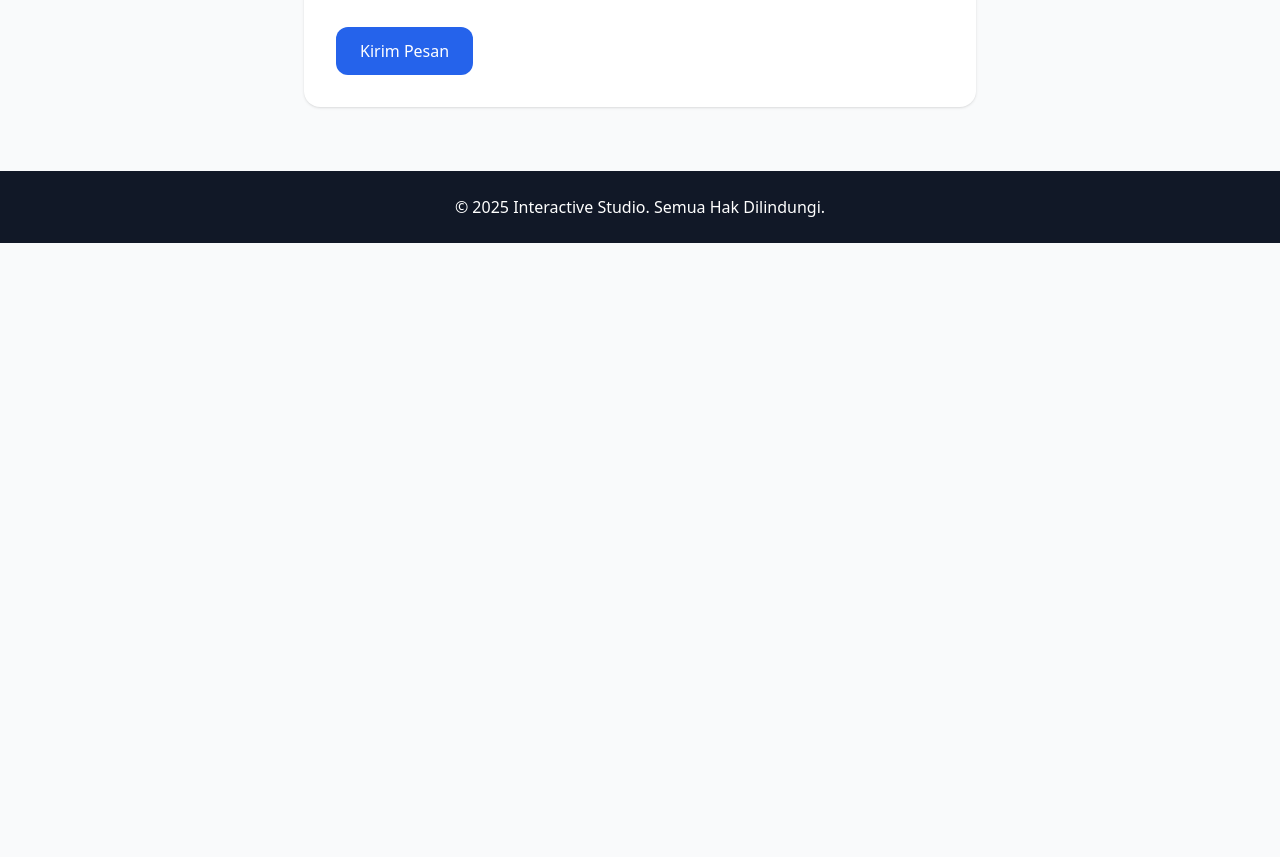
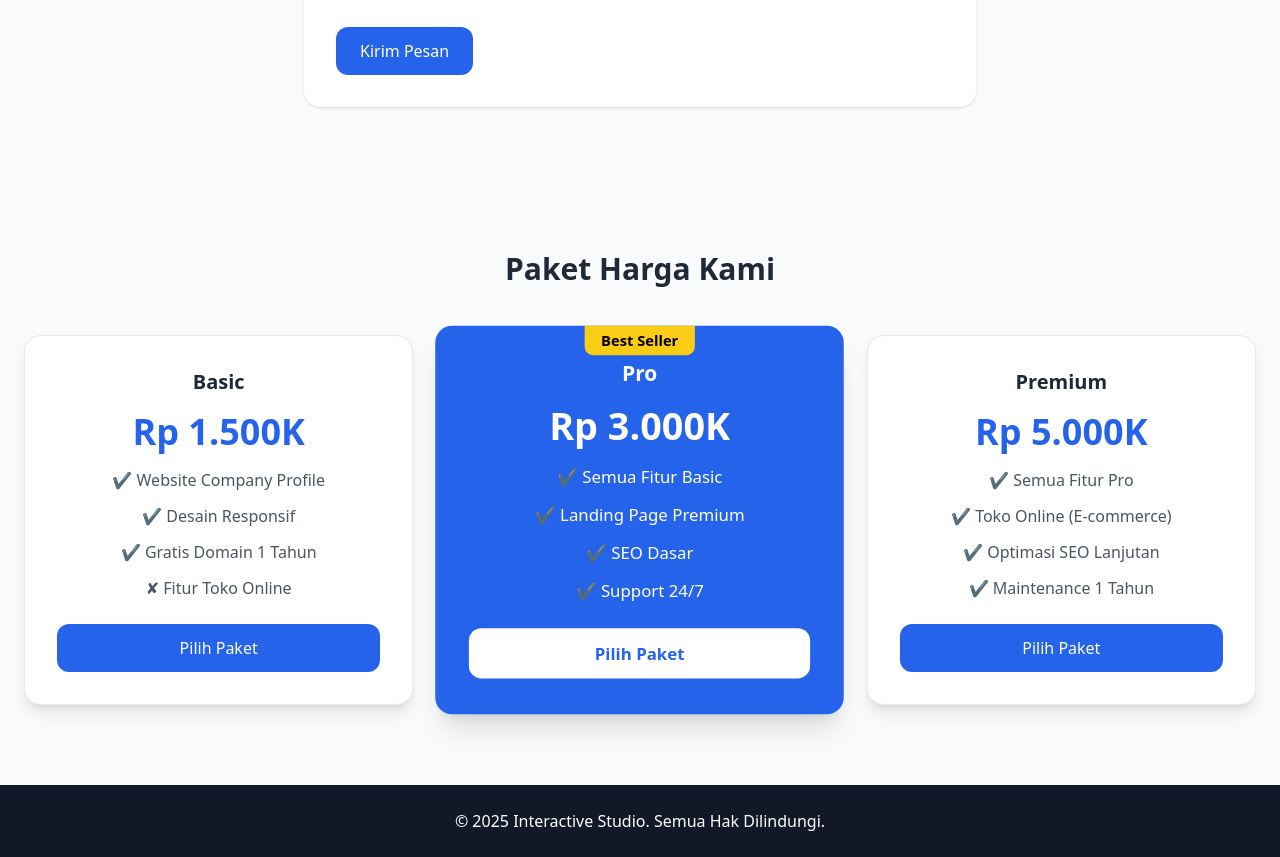
Before and after one commit to rafasyah/pkk-project, a plain HTML site: page index.html in a window 1280 px wide. Shown: the part 1925-2782 px from the top of the page. Before the commit the page ends 2168 px from the top, so only its background shows below. Drawn offline with nearby package versions, Linux system fonts and the light colour scheme.

Commit message:
Update index.html

```diff
--- a/index.html
+++ b/index.html
@@ -99,6 +99,61 @@
       </button>
     </form>
   </section>
+  <!-- Pricing Plans -->
+  <section id="pricing" class="max-w-7xl mx-auto px-6 py-20">
+    <h3 class="text-3xl font-bold text-center mb-12">Paket Harga Kami</h3>
+    <div class="grid md:grid-cols-3 gap-8">
+
+      <!-- Basic Plan -->
+      <div class="bg-white shadow-lg rounded-2xl p-8 text-center border hover:shadow-2xl transition">
+        <h4 class="text-xl font-semibold mb-4">Basic</h4>
+        <p class="text-4xl font-bold text-blue-600 mb-4">Rp 1.500K</p>
+        <ul class="text-gray-600 space-y-3 mb-6">
+          <li>✔ Website Company Profile</li>
+          <li>✔ Desain Responsif</li>
+          <li>✔ Gratis Domain 1 Tahun</li>
+          <li>✘ Fitur Toko Online</li>
+        </ul>
+        <a href="#kontak" class="block bg-blue-600 text-white px-6 py-3 rounded-xl hover:bg-blue-700">
+          Pilih Paket
+        </a>
+      </div>
+
+      <!-- Pro Plan (Best Seller) -->
+      <div class="bg-blue-600 text-white shadow-xl rounded-2xl p-8 text-center relative transform scale-105">
+        <span class="absolute top-0 left-1/2 -translate-x-1/2 bg-yellow-400 text-black px-4 py-1 rounded-b-lg text-sm font-semibold">
+          Best Seller
+        </span>
+        <h4 class="text-xl font-semibold mb-4">Pro</h4>
+        <p class="text-4xl font-bold mb-4">Rp 3.000K</p>
+        <ul class="space-y-3 mb-6">
+          <li>✔ Semua Fitur Basic</li>
+          <li>✔ Landing Page Premium</li>
+          <li>✔ SEO Dasar</li>
+          <li>✔ Support 24/7</li>
+        </ul>
+        <a href="#kontak" class="block bg-white text-blue-600 font-semibold px-6 py-3 rounded-xl hover:bg-gray-100">
+          Pilih Paket
+        </a>
+      </div>
+
+      <!-- Premium Plan -->
+      <div class="bg-white shadow-lg rounded-2xl p-8 text-center border hover:shadow-2xl transition">
+        <h4 class="text-xl font-semibold mb-4">Premium</h4>
+        <p class="text-4xl font-bold text-blue-600 mb-4">Rp 5.000K</p>
+        <ul class="text-gray-600 space-y-3 mb-6">
+          <li>✔ Semua Fitur Pro</li>
+          <li>✔ Toko Online (E-commerce)</li>
+          <li>✔ Optimasi SEO Lanjutan</li>
+          <li>✔ Maintenance 1 Tahun</li>
+        </ul>
+        <a href="#kontak" class="block bg-blue-600 text-white px-6 py-3 rounded-xl hover:bg-blue-700">
+          Pilih Paket
+        </a>
+      </div>
+
+    </div>
+  </section>
 
   <!-- Footer -->
   <footer class="bg-gray-900 text-white py-6 text-center">
```
